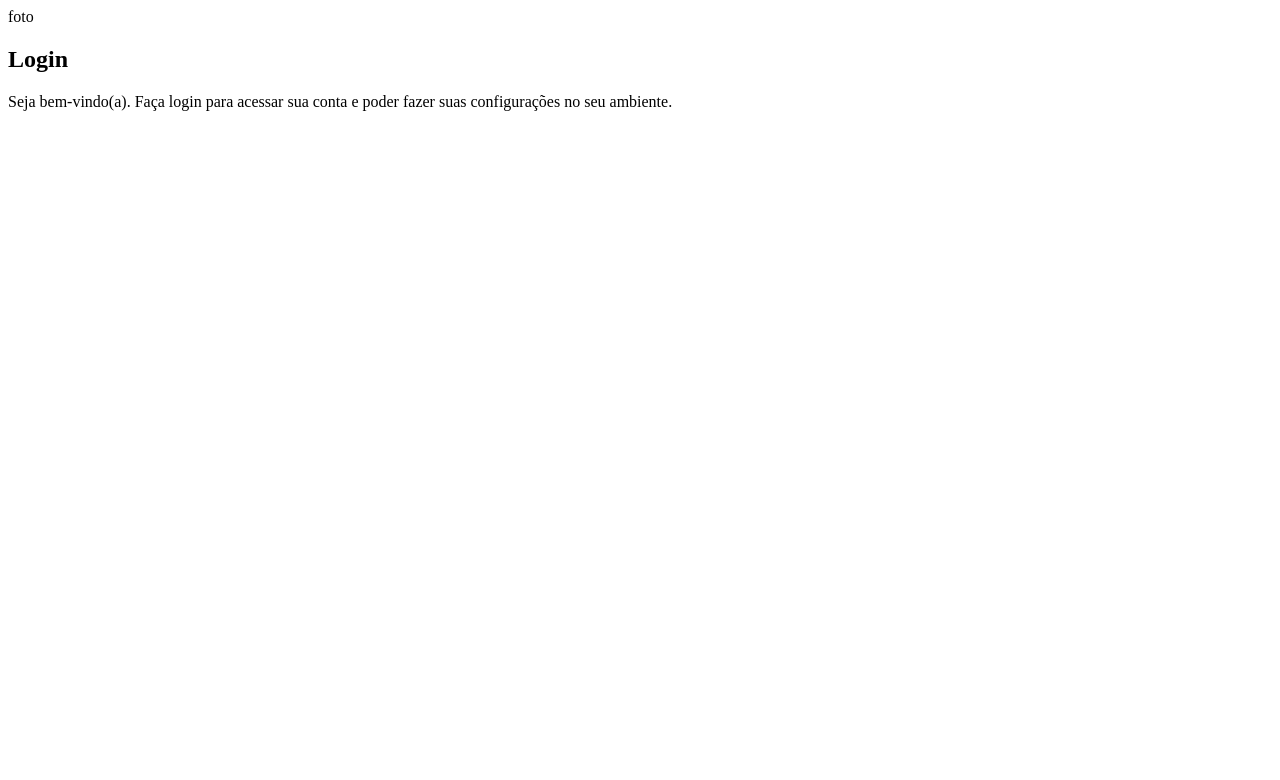
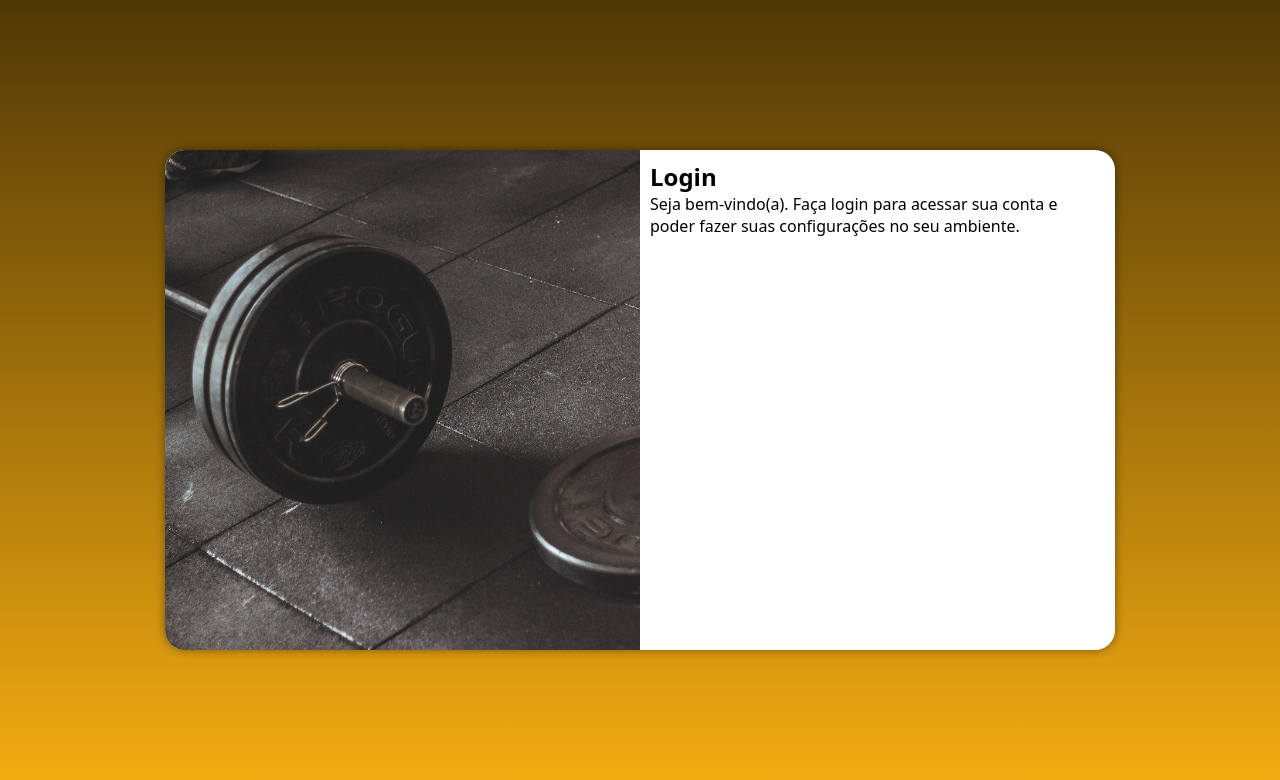
Before and after one commit to CarlosDeangeles/projeto-login, a plain HTML site: page index.html in a window 1280 px wide. Drawn offline with Linux system fonts and the light colour scheme.

Commit message:
media query para outras telas

```diff
--- /dev/null
+++ b/estilos/media-query.css
@@ -0,0 +1,44 @@
+@charset "UTF-8";
+
+@media screen and (min-width: 768px) and (max-width: 992px) {
+    body {
+        background-image: linear-gradient(to top,#f7ae12,rgb(0, 0, 0, 0.678));
+    }
+
+    section#login {
+        width: 80vw;
+    }
+
+    section#login > div#imagem {
+        float: left;
+        width: 30%;
+        height: 100%;
+    }
+
+    section#login > div#formulario {
+        float: right;
+        width: 70%;
+    }
+}
+
+@media screen and (min-width: 992px) {
+
+    body {
+        background-image: linear-gradient(to top,#f7ae12,rgba(0, 0, 0, 0.678));
+    }
+
+    section#login {
+        width: 950px;
+    }
+
+    section#login > div#imagem {
+        float: left;
+        width: 50%;
+        height: 100%;
+    }
+
+    section#login > div#formulario {
+        float: right;
+        width: 50%;
+    }
+}
--- a/estilos/style.css
+++ b/estilos/style.css
@@ -5,3 +5,49 @@
     amarelo: #f7ae12
     preto: #000000
 */
+
+* {
+    font-family: system-ui, -apple-system, BlinkMacSystemFont, 'Segoe UI', Roboto, Oxygen, Ubuntu, Cantarell, 'Open Sans', 'Helvetica Neue', sans-serif;
+    padding: 0px;
+    margin: 0px;
+    box-sizing: border-box;
+}
+
+body, html {
+
+    background-color: #f7ae12;
+    height: 100vh;
+    width: 100vw;
+}
+
+main {
+    position: relative;
+    height: 100vh;
+    width: 100vw;
+}
+
+section#login {
+    position: absolute;
+    top: 50%;
+    left: 50%;
+    transform: translate(-50%, -50%);
+    overflow: hidden;
+
+    background-color: white;
+    width: 250px;
+    height: 500px;
+    border-radius: 20px;
+    box-shadow: 0px 0px 10px rgba(0, 0, 0, 0.450);
+}
+
+section#login > div#imagem {
+    display: block;
+    background: #f7ae12 url(../imagens/gymlogin.jpg);
+    background-size: cover;
+    height: 200px;
+}
+
+section#login > div#formulario {
+    display: block;
+    padding: 10px;
+}
--- a/index.html
+++ b/index.html
@@ -6,12 +6,13 @@
     <meta name="viewport" content="width=device-width, initial-scale=1.0">
     <title>Login</title>
     <link rel="stylesheet" href="estilos/style.css">
+    <link rel="stylesheet" href="estilos/media-query.css">
 </head>
 <body>
     <main>
         <section id="login">
             <div id="imagem">
-                foto
+
             </div>
             <div id="formulario">
                 <h1>Login</h1>
```
